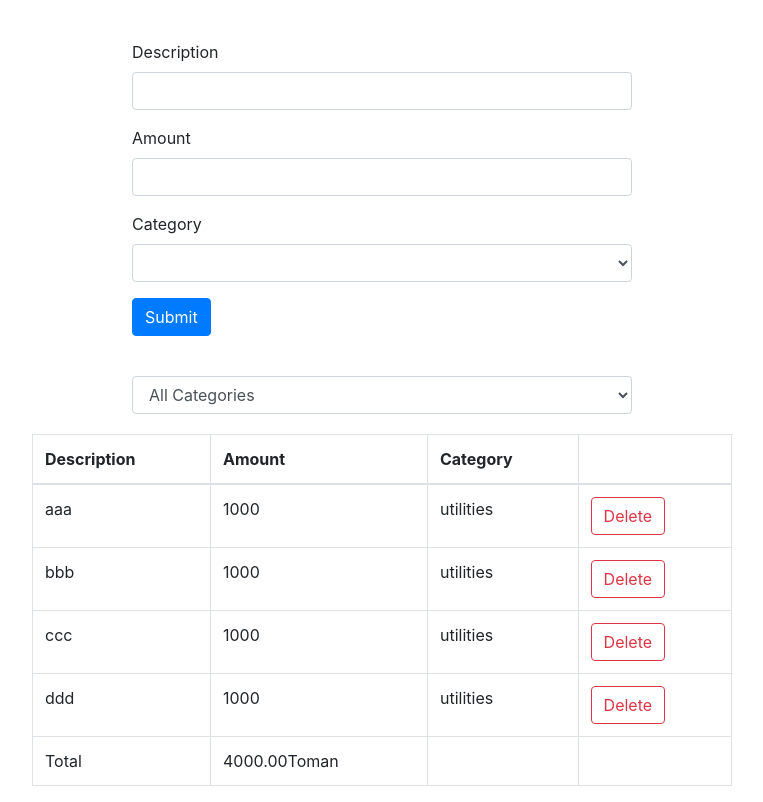
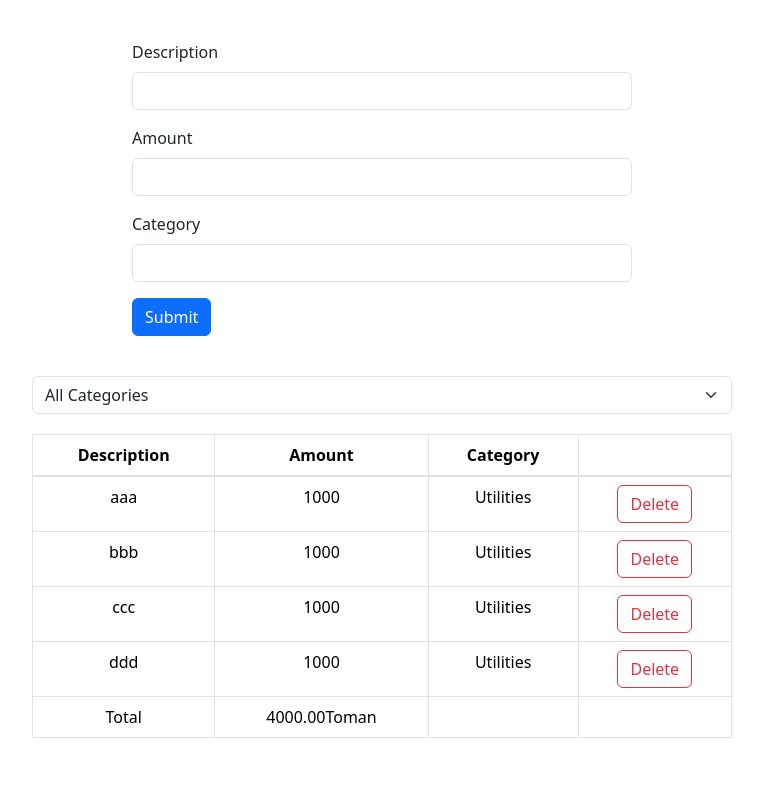
Before and after one commit to kianakermani/Building-Forms-With-TypeScript-React, a React (Vite) app: page / in a window 1280 px wide. Shown: the whole page, without its empty margins (258-1021 px from the left). Built offline with nearby package versions, Linux system fonts and the light colour scheme.

Commit message:
added expense filter

```diff
--- a/package.json
+++ b/package.json
@@ -11,6 +11,7 @@
   },
   "dependencies": {
     "@hookform/resolvers": "^3.3.4",
+    "bootstrap": "^5.3.3",
     "react": "^18.2.0",
     "react-dom": "^18.2.0",
     "zod": "^3.22.4"
--- a/src/App.css
+++ b/src/App.css
@@ -1,6 +1,12 @@
 form {
   padding: 40px 0;
   max-width: 500px;
+  margin: 0 auto;
+}
+
+.sel {
+  padding: 40px 0;
+  max-width: 700px;
   margin: 0 auto;
 }
 
@@ -13,4 +19,5 @@ form {
   max-width: 700px;
   margin: 0 auto;
   padding-top: 20px;
+  text-align: center;
 }
--- a/src/App.tsx
+++ b/src/App.tsx
@@ -4,6 +4,7 @@ import "./App.css";
 import z from "zod";
 import { zodResolver } from "@hookform/resolvers/zod";
 import ExpenseList from "./ExpenseList";
+import ExpenseFilter from "./ExpenseFilter";
 
 const schema = z.object({
   msg: z
@@ -22,11 +23,16 @@ type FormData = z.infer<typeof schema>;
 
 function App() {
   const [expenses, setExpenses] = useState([
-    { id: 1, description: "aaa", amount: 1000, category: "utilities" },
-    { id: 2, description: "bbb", amount: 1000, category: "utilities" },
-    { id: 3, description: "ccc", amount: 1000, category: "utilities" },
-    { id: 4, description: "ddd", amount: 1000, category: "utilities" },
+    { id: 1, description: "aaa", amount: 1000, category: "Utilities" },
+    { id: 2, description: "bbb", amount: 1000, category: "Utilities" },
+    { id: 3, description: "ccc", amount: 1000, category: "Utilities" },
+    { id: 4, description: "ddd", amount: 1000, category: "Utilities" },
   ]);
+
+  const [selectedCategory, setSelectedCategory] = useState("");
+  const visibleExpenses = selectedCategory
+    ? expenses.filter((e) => e.category === selectedCategory)
+    : expenses;
   const {
     register,
     handleSubmit,
@@ -79,16 +85,12 @@ function App() {
         <button className="btn btn-primary">Submit</button>
       </form>
 
-      <div className="drop">
-        <select name="" id="" className="form-control ">
-          <option value="All Categories">All Categories</option>
-          <option value="Groceries">Groceries</option>
-          <option value="Utilities">Utilities</option>
-          <option value="Entertainment">Entertainment</option>
-        </select>
-      </div>
+      <ExpenseFilter
+        onSelectCategory={(category) => setSelectedCategory(category)}
+      ></ExpenseFilter>
+
       <ExpenseList
-        expenses={expenses}
+        expenses={visibleExpenses}
         onDelete={(id) => setExpenses(expenses.filter((e) => e.id !== id))}
       ></ExpenseList>
     </>
--- /dev/null
+++ b/src/ExpenseFilter.tsx
@@ -0,0 +1,23 @@
+import "bootstrap/dist/css/bootstrap.css";
+import "./App.css";
+interface Props {
+  onSelectCategory: (category: string) => void;
+}
+
+const ExpenseFilter = ({ onSelectCategory }: Props) => {
+  return (
+    <div>
+      <select
+        className="form-select sel "
+        onChange={(event) => onSelectCategory(event?.target.value)}
+      >
+        <option value="">All Categories</option>
+        <option value="Groceries">Groceries</option>
+        <option value="Utilities">Utilities</option>
+        <option value="Entertainment">Entertainment</option>
+      </select>
+    </div>
+  );
+};
+
+export default ExpenseFilter;
--- a/src/ExpenseList.tsx
+++ b/src/ExpenseList.tsx
@@ -1,3 +1,5 @@
+import "./App.css";
+
 interface Expense {
   id: number;
   description: string;
```
Also changed, not shown: 1 other file (tests, documents, lock files or other folders).
